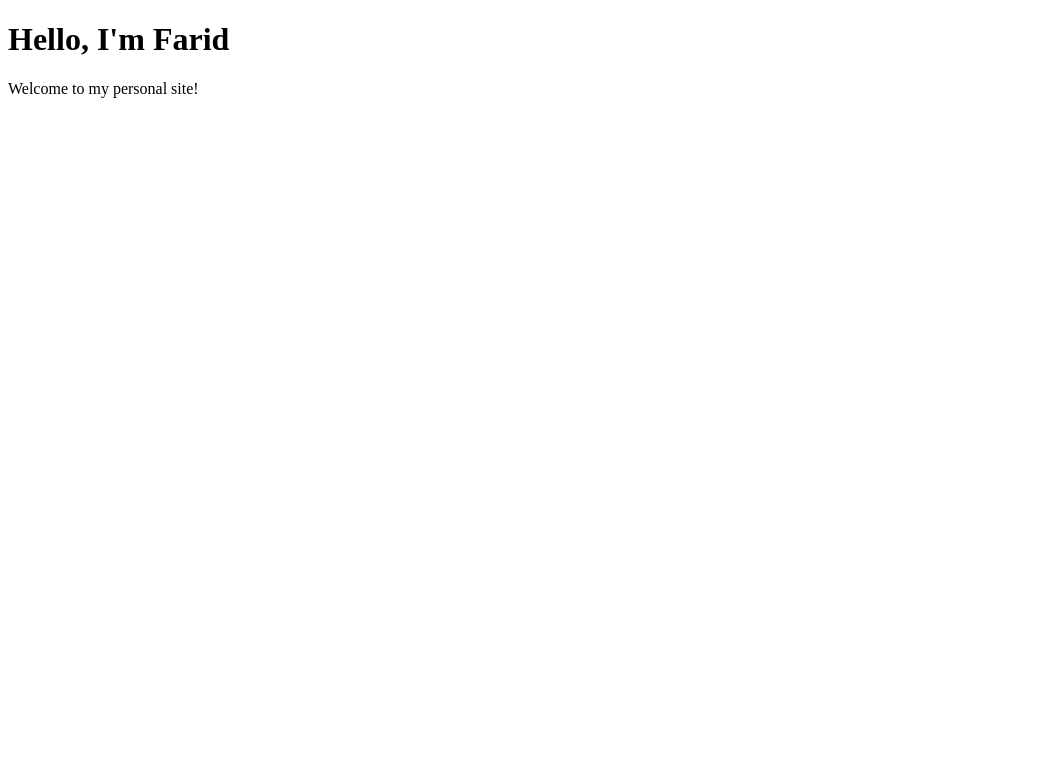
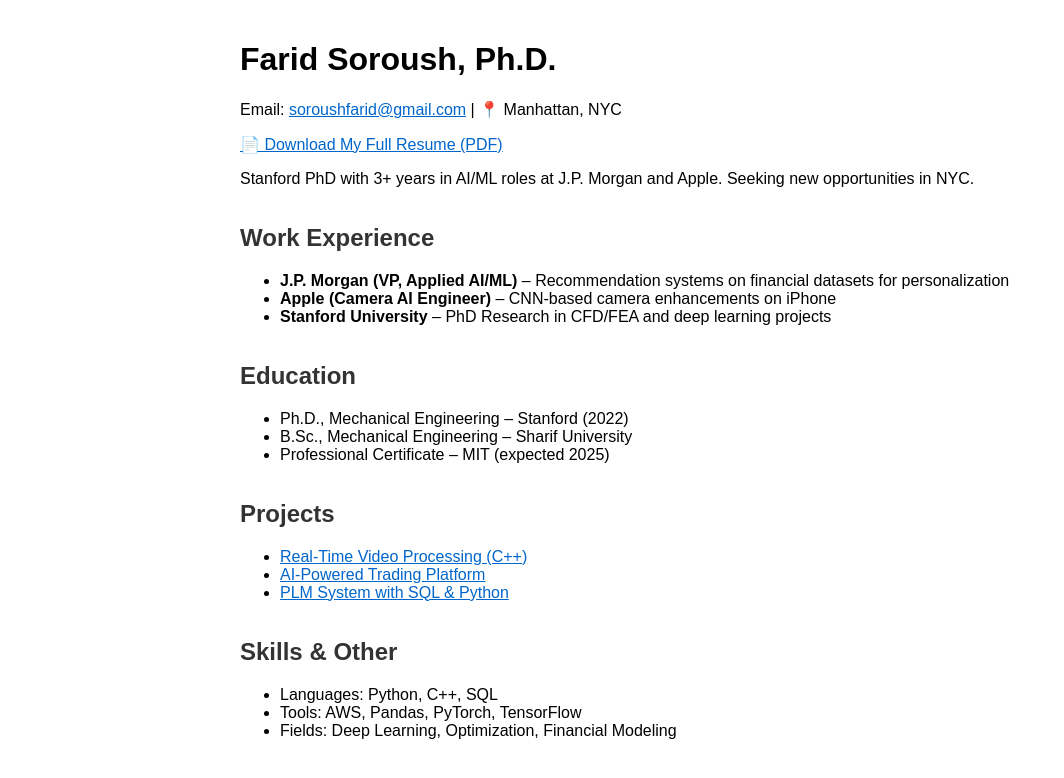
Before and after one commit to FaridSoroush/faridsoroush.github.io, a plain HTML site: page index.html in a window 1280 px wide. Shown: the whole page, without its empty margins (0-1064 px from the left). Drawn offline with Linux system fonts and the light colour scheme.

Commit message:
Update index.html

```diff
--- a/index.html
+++ b/index.html
@@ -1,10 +1,47 @@
 <!DOCTYPE html>
-<html>
-  <head>
-    <title>My Personal Website</title>
-  </head>
-  <body>
-    <h1>Hello, I'm Farid</h1>
-    <p>Welcome to my personal site!</p>
-  </body>
+<html lang="en">
+<head>
+  <meta charset="UTF-8">
+  <title>Farid Soroush – AI/ML Engineer</title>
+  <style>
+    body { font-family: Arial, sans-serif; max-width: 800px; margin: auto; padding: 20px; }
+    h1 { font-size: 2em; }
+    h2 { color: #333; margin-top: 1.5em; }
+    a { color: #0066cc; }
+  </style>
+</head>
+<body>
+  <h1>Farid Soroush, Ph.D.</h1>
+  <p>Email: <a href="mailto:soroushfarid@gmail.com">soroushfarid@gmail.com</a> | 📍 Manhattan, NYC</p>
+  <p><a href="Resume_F_01_FaridSoroush.pdf" target="_blank">📄 Download My Full Resume (PDF)</a></p>
+  <p>Stanford PhD with 3+ years in AI/ML roles at J.P. Morgan and Apple. Seeking new opportunities in NYC.</p>
+
+  <h2>Work Experience</h2>
+  <ul>
+    <li><strong>J.P. Morgan (VP, Applied AI/ML)</strong> – Recommendation systems on financial datasets for personalization</li>
+    <li><strong>Apple (Camera AI Engineer)</strong> – CNN-based camera enhancements on iPhone</li>
+    <li><strong>Stanford University</strong> – PhD Research in CFD/FEA and deep learning projects</li>
+  </ul>
+
+  <h2>Education</h2>
+  <ul>
+    <li>Ph.D., Mechanical Engineering – Stanford (2022)</li>
+    <li>B.Sc., Mechanical Engineering – Sharif University</li>
+    <li>Professional Certificate – MIT (expected 2025)</li>
+  </ul>
+
+  <h2>Projects</h2>
+  <ul>
+    <li><a href="https://github.com/FaridSoroush/Real-Time_Video_Processing_Application">Real-Time Video Processing (C++)</a></li>
+    <li><a href="https://github.com/FaridSoroush/Trading_Platform">AI-Powered Trading Platform</a></li>
+    <li><a href="https://github.com/FaridSoroush/PLM_system_with_SQLite_and_Python">PLM System with SQL & Python</a></li>
+  </ul>
+
+  <h2>Skills & Other</h2>
+  <ul>
+    <li>Languages: Python, C++, SQL</li>
+    <li>Tools: AWS, Pandas, PyTorch, TensorFlow</li>
+    <li>Fields: Deep Learning, Optimization, Financial Modeling</li>
+  </ul>
+</body>
 </html>
```
